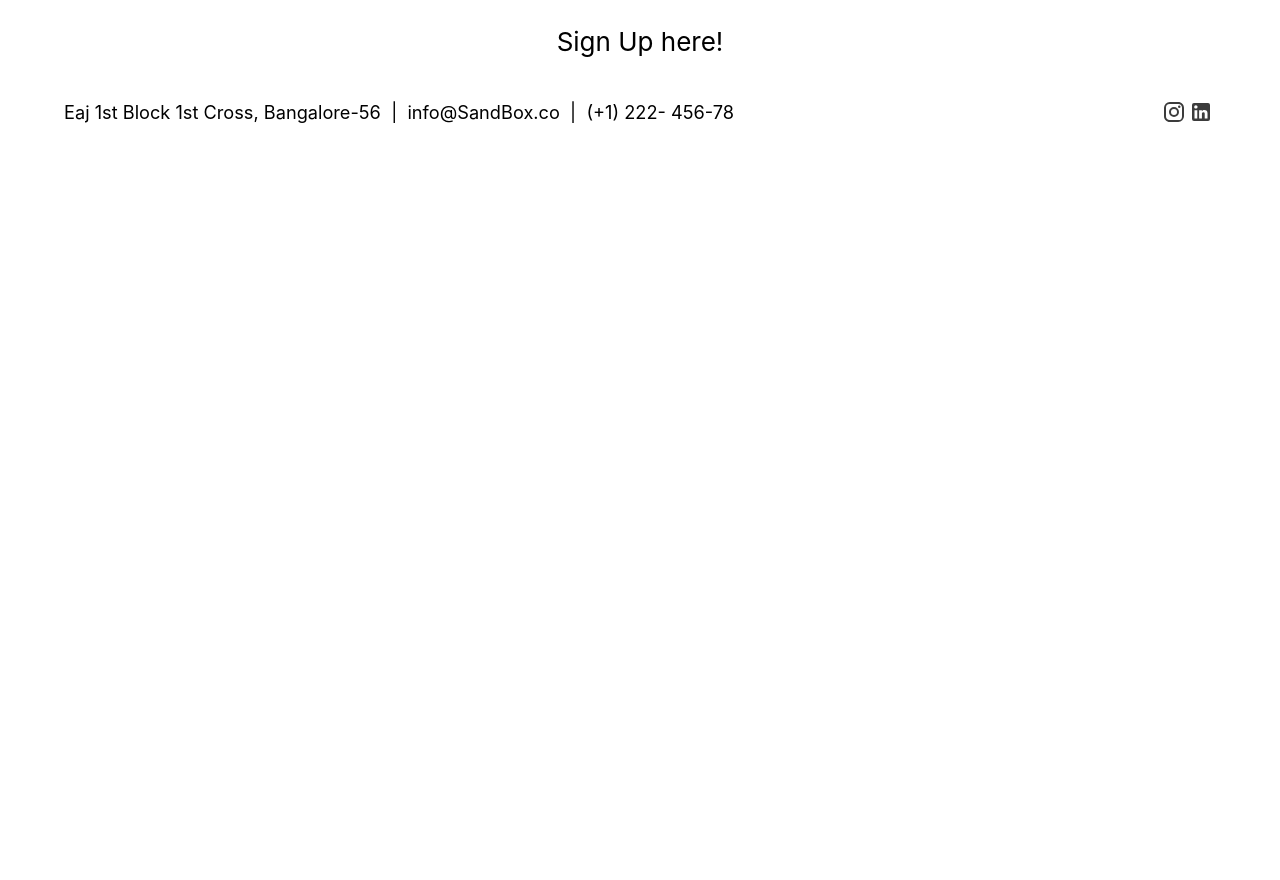
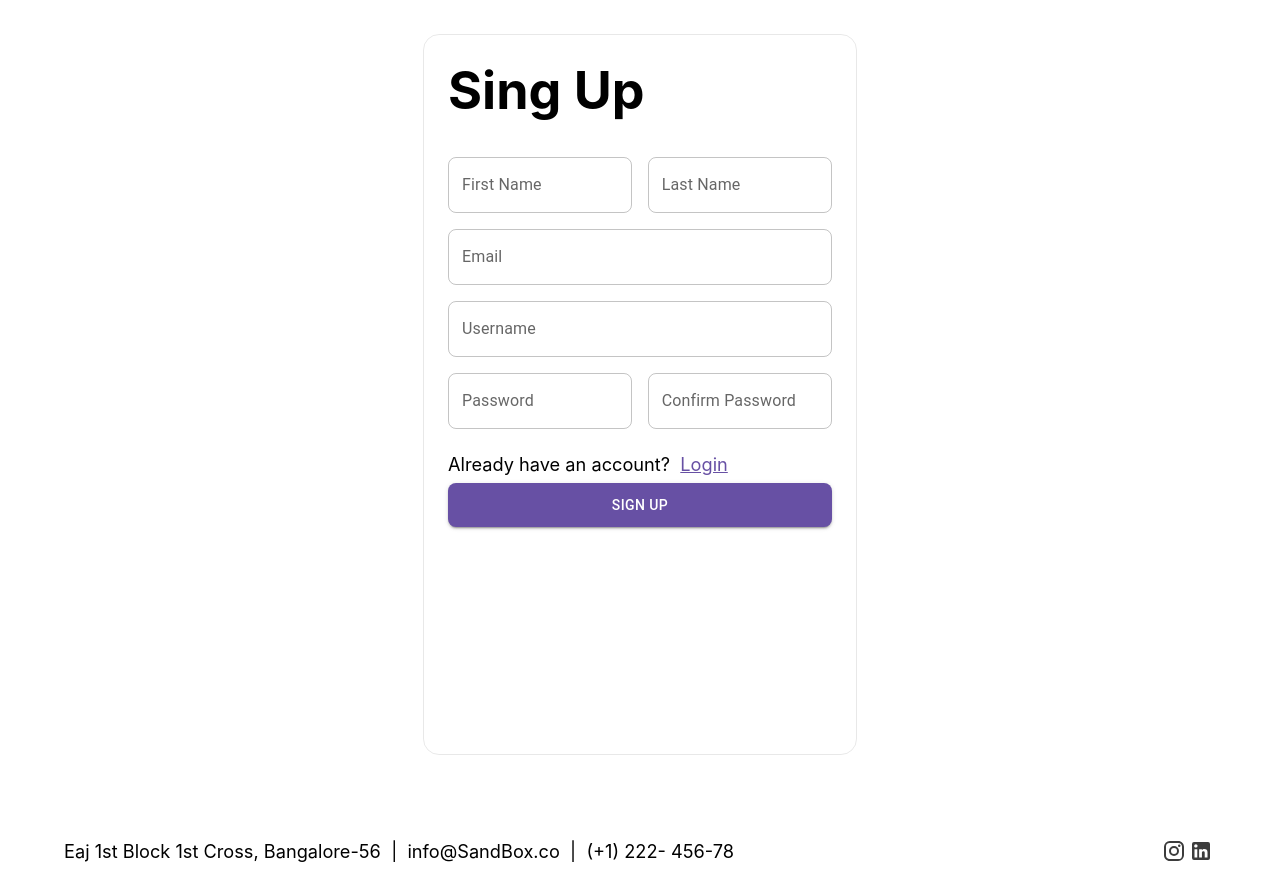
Before and after one commit to DianaBd77/SandBox-Frontend, a React (Create React App) app in the folder SandBox-Frontend/: page /sign-up in a window 1280 px wide. Built offline with nearby package versions, Linux system fonts and the light colour scheme.

Commit message:
Create sign up page

```diff
--- a/SandBox-Frontend/src/App.css
+++ b/SandBox-Frontend/src/App.css
@@ -15,13 +15,13 @@
   display: flex;
   flex-direction: column;
   align-items: center;
-  justify-content: flex-start;
+  justify-content: space-between;
   font-size: calc(10px + 2vmin);
 }
 
-/* .footer{
+.footer{
   bottom: 0;
-} */
+}
 
 @keyframes App-logo-spin {
   from {
--- a/SandBox-Frontend/src/Components/SignUp/SignUp.css
+++ b/SandBox-Frontend/src/Components/SignUp/SignUp.css
@@ -0,0 +1,113 @@
+.sign-up{
+    width: 100%;
+    height: 100%;
+    display: flex;
+    justify-content: center;
+    align-items: center;
+    margin-bottom: 32px;
+  }
+
+ .sign-up-container{
+    border: 0.5px solid #00000017;
+    border-radius: 16px;
+    width: 30%;
+    height: 85%;
+    display: flex;
+    flex-flow: column;
+    padding: 24px;
+ }
+
+ .css-9ddj71-MuiInputBase-root-MuiOutlinedInput-root{
+  border-radius: 8px !important;
+ }
+
+ .header{
+    margin-top: 0;
+ }
+
+ .sign-up-text{
+  font-size: .7em;
+  margin: 8px 0;
+ }
+
+ .error{
+  color: red;
+ }
+
+ .account-text{
+  display: flex;
+  flex-flow: row wrap;
+ }
+
+ .have-account{
+  text-decoration: underline;
+  color: #6750A4;
+  display: inline;
+ }
+
+ .have-account:hover{
+  cursor: pointer;
+ }
+
+
+.sign-up-btn{
+  width: 100%;
+  height: 44px !important;
+  border-radius: 8px !important;
+  background-color: #6750A4 !important;
+}
+
+.user-names{
+    display: flex;
+    justify-content: space-between;
+}
+
+.name-container{
+    width: 48%;
+}
+
+
+.user-pass{
+    display: flex;
+    justify-content: space-between;
+}
+
+.pass-container{
+    width: 48%;
+}
+
+
+
+@media (max-width: 992px) {
+  .sign-up-container{
+    width: 40%;
+ }
+}
+
+@media (max-width: 768px) {
+  .sign-up{
+    padding-top: 24px;
+  }
+
+  .sign-up-container{
+    width: 60%;
+    height: 90%;
+ }
+  .sign-up-btn{
+    margin: 0 !important;
+  }
+}
+
+@media (max-width: 576px) {
+  .sign-up-container{
+    border: none;
+    width: 100%;
+  }
+  .sign-up{
+    padding: 0;
+  }
+
+  .header{
+    margin-top: 0;
+  }
+}
--- a/SandBox-Frontend/src/Components/SignUp/SignUp.jsx
+++ b/SandBox-Frontend/src/Components/SignUp/SignUp.jsx
@@ -1,18 +1,167 @@
 import "./SignUp.css";
-import PassTextFiled from "../PassTextFiled/PassTextFiled";
 import React, { useState, useEffect } from "react";
 import { TextField, Button } from "@mui/material";
 import { useNavigate } from "react-router-dom";
 import axios from "axios";
 
-const SignUp = () => {
+const SignIn = () => {
   const navigate = useNavigate();
+  const [firstName, setFirstName] = useState("");
+  const [lastName, setLastName] = useState("");
+  const [email, setEmail] = useState("");
+  const [username, setUsername] = useState("");
+  const [password, setPassword] = useState("");
+  const [pass, setPass] = useState("");
+  const [namesError, setNamesError] = useState("");
+  const [emailError, setEmailError] = useState("");
+  const [usernameError, setUsernameError] = useState("");
+  const [passError, setPassError] = useState("");
+
+  const emailValidation = (validEmail) => {
+    let validation =
+      /^(([^<>()\[\]\\.,;:\s@"]+(\.[^<>()\[\]\\.,;:\s@"]+)*)|(".+"))@((\[[0-9]{1,3}\.[0-9]{1,3}\.[0-9]{1,3}\.[0-9]{1,3}])|(([a-zA-Z\-0-9]+\.)+[a-zA-Z]{2,}))$/gi.test(
+        validEmail
+      );
+    if (validation === false & email !== "") {
+      setEmailError("Invalid Email Address");
+      return;
+    } else {
+      setEmailError("");
+    }
+  };
+
+  const createAccount = () => {
+    emailValidation(email);
+
+    if (
+      firstName === "" ||
+      lastName === "" ||
+      email === "" ||
+      username === "" ||
+      password === "" ||
+      pass === ""
+    ) {
+      setPassError("All the Above Fields Required And Can't Be Empty!");
+      return;
+    }
+
+    if (password !== pass) {
+      setPassError("Passwords Do not Match");
+      return;
+    }
+
+    axios
+      .post(`http://localhost:3001/account/signup`, {
+        username: username,
+        password: password,
+        first_name: firstName,
+        last_name: lastName,
+        email: email,
+      })
+      .then((response) => {
+        const token = response.data.token;
+        localStorage.setItem("token", token);
+        setEmailError("");
+        setPassError("");
+        navigate("/list");
+      })
+      .catch((res) => {
+        let error = res.response.data;
+        let status = res.response.status;
+
+        if (status === 409) {
+          setEmailError(error);
+          setPassError("");
+        }else{
+          setPassError("Failed to Load Response Data")
+        }
+      });
+  };
 
   return (
     <div className="sign-up">
-      <p>Sign Up here!</p>
+      <div className="sign-up-container">
+        <h1 className="header">Sing Up</h1>
+        <div className="user-names">
+          <div className="name-container">
+            <TextField
+              className="text-filed names"
+              id="outlined-basic-firstName"
+              label="First Name"
+              variant="outlined"
+              onChange={(e) => setFirstName(e.target.value)}
+              value={firstName}
+            />
+          </div>
+          <div className="name-container">
+            <TextField
+              className="text-filed names"
+              id="outlined-basic-lastName"
+              label="Last Name"
+              variant="outlined"
+              onChange={(e) => setLastName(e.target.value)}
+              value={lastName}
+            />
+          </div>
+        </div>
+        <p className="sign-up-text error">{namesError}</p>
+        <TextField
+          className="text-filed"
+          id="outlined-basic-email"
+          label="Email"
+          variant="outlined"
+          onChange={(e) => setEmail(e.target.value)}
+          value={email}
+        />
+        <p className="sign-up-text error">{emailError}</p>
+        <TextField
+          className="text-filed"
+          id="outlined-basic-username"
+          label="Username"
+          variant="outlined"
+          onChange={(e) => setUsername(e.target.value)}
+          value={username}
+        />
+        <p className="sign-up-text error">{usernameError}</p>
+        <div className="user-pass">
+          <div className="pass-container">
+            <TextField
+              id="outlined-password-input"
+              label="Password"
+              type="password"
+              autoComplete="current-password"
+              onChange={(e) => setPassword(e.target.value)}
+              value={password}
+            />
+          </div>
+          <div className="name-container">
+            <TextField
+              id="outlined-pass-input"
+              label="Confirm Password"
+              type="password"
+              autoComplete="current-password"
+              onChange={(e) => setPass(e.target.value)}
+              value={pass}
+            />
+          </div>
+        </div>
+        <p className="sign-up-text error">{passError}</p>
+        <p className="sign-up-text account-text">
+          Already have an account? &nbsp;
+          <span className="have-account" onClick={() => navigate("/sign-in")}>
+            Login
+          </span>
+        </p>
+        <Button
+          variant="contained"
+          className="sign-up-btn text"
+          onClick={createAccount}
+        >
+          Sign Up
+        </Button>
+      </div>
     </div>
   );
 };
 
-export default SignUp;
+export default SignIn;
```
